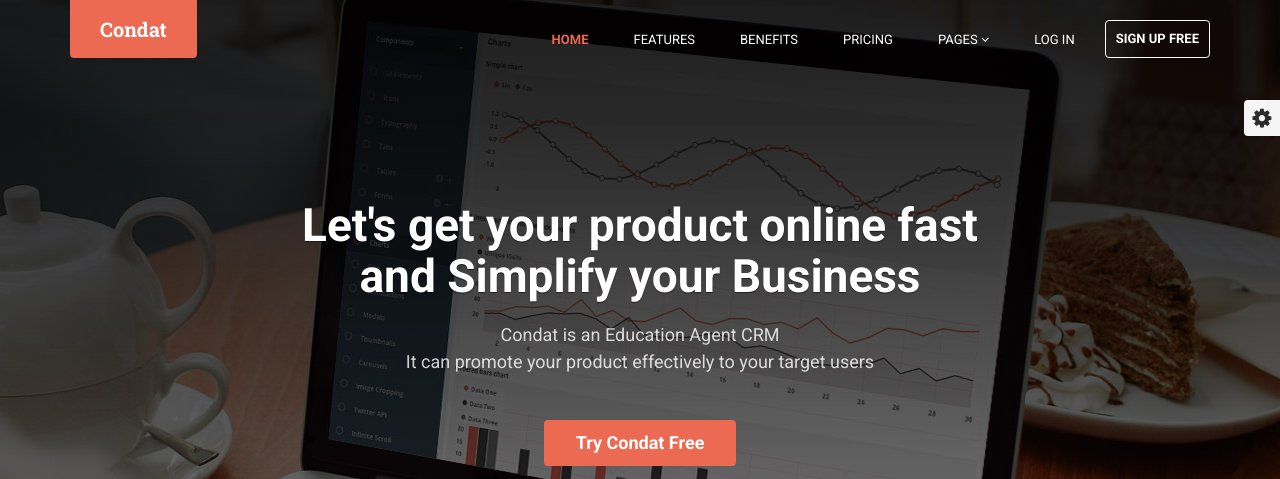
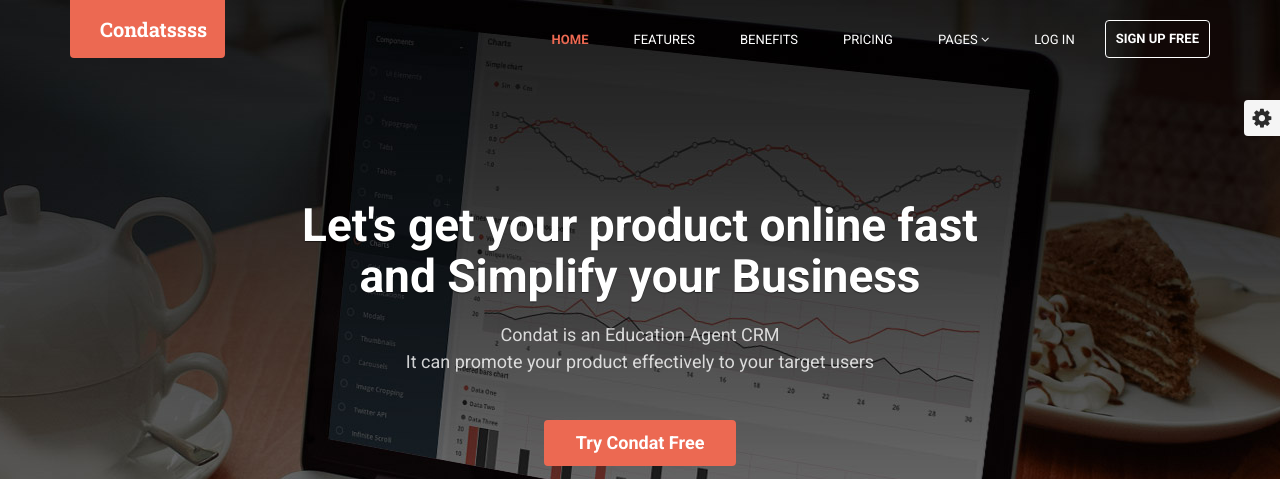
Before and after one commit to ThomZheng/Condat, a plain HTML site: page velocity/index.html in a window 1280 px wide. Shown: the top 479 px of the page. Drawn offline with Linux system fonts and the light colour scheme; a script that the page names is missing.

Commit message:
Update index.html

```diff
--- a/velocity/index.html
+++ b/velocity/index.html
@@ -32,7 +32,7 @@
     <header id="header" class="header navbar-fixed-top">
         <div class="container">
             <h1 class="logo">
-                <a href="index.html"><span class="text">Condat</span></a>
+                <a href="index.html"><span class="text">Condatssss</span></a>
             </h1><!--//logo-->
             <nav class="main-nav navbar-right" role="navigation">
                 <div class="navbar-header">
```
